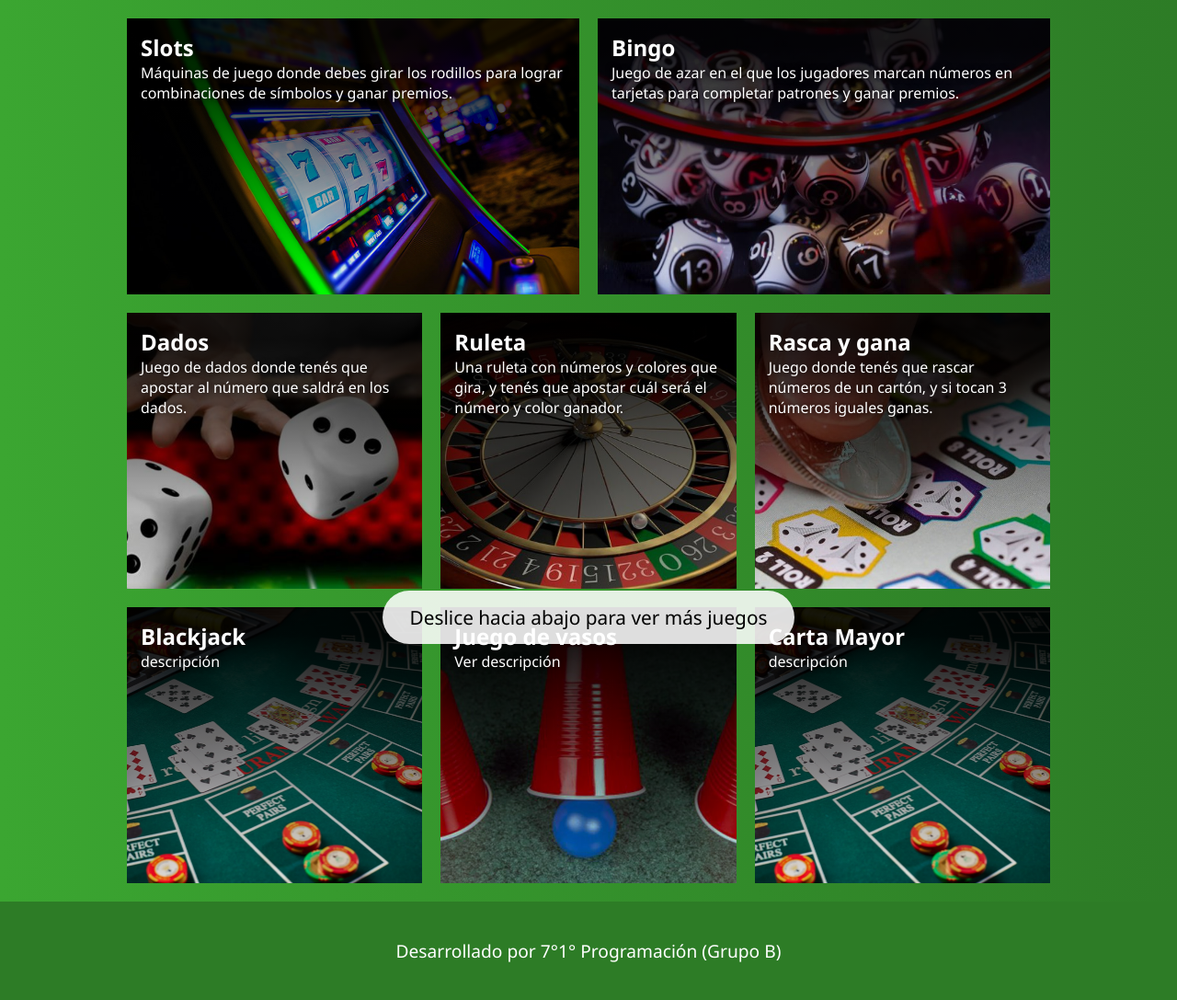
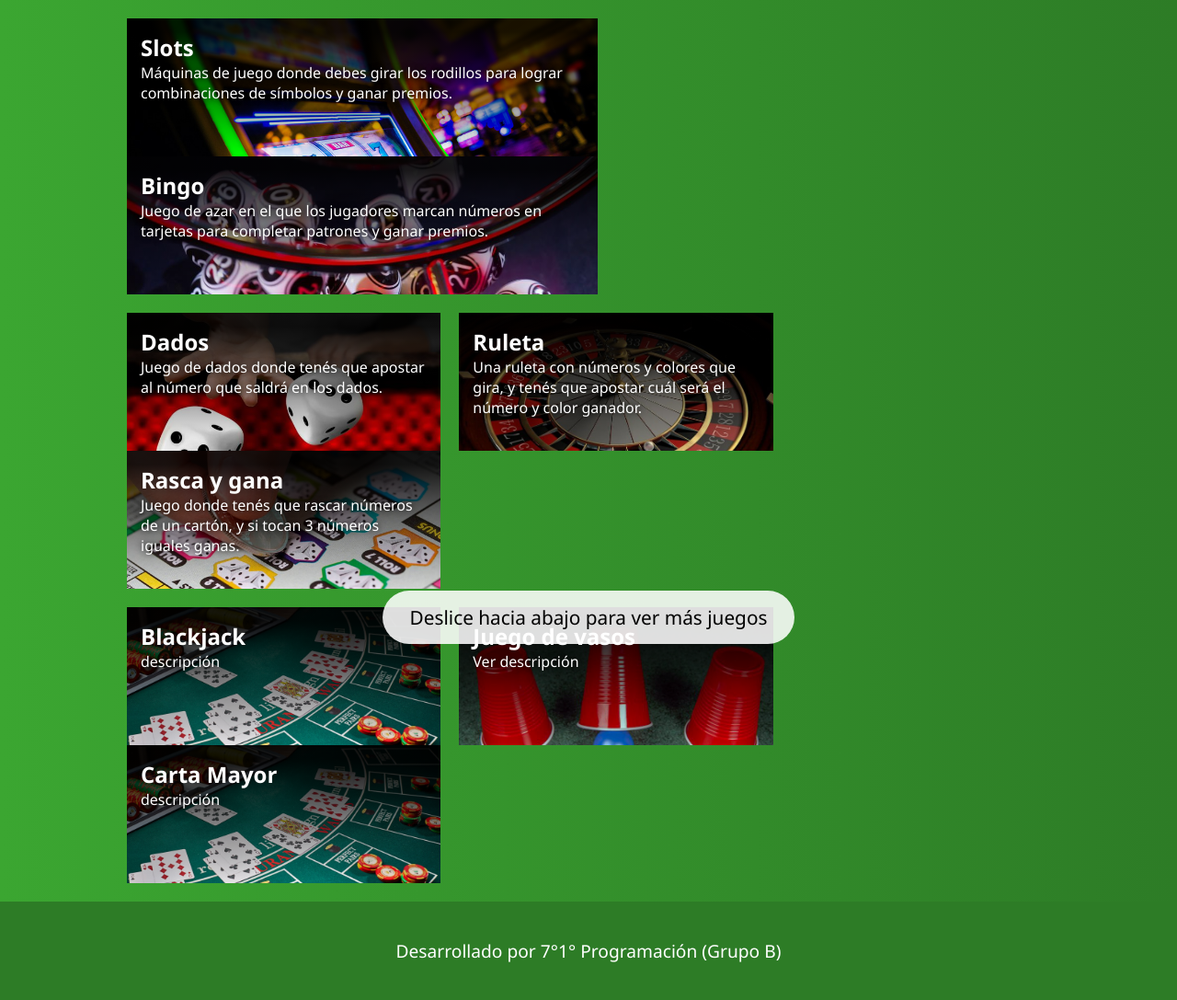
Before and after one commit to alanzelada/Casino-Main-Page, a PHP site: page / in a window 1280 px wide. Shown: the part 80-1167 px from the top of the page at 92% size. Run offline with PHP 8.4, Linux system fonts and the light colour scheme.

Commit message:
flex wrap added

```diff
--- a/CSS/style.css
+++ b/CSS/style.css
@@ -127,6 +127,7 @@ header .logo img{
     height: 300px;
     margin-bottom: 20px;
     display: flex;
+    flex-wrap:wrap;
 }
 
 #games-row-1 article{
```
